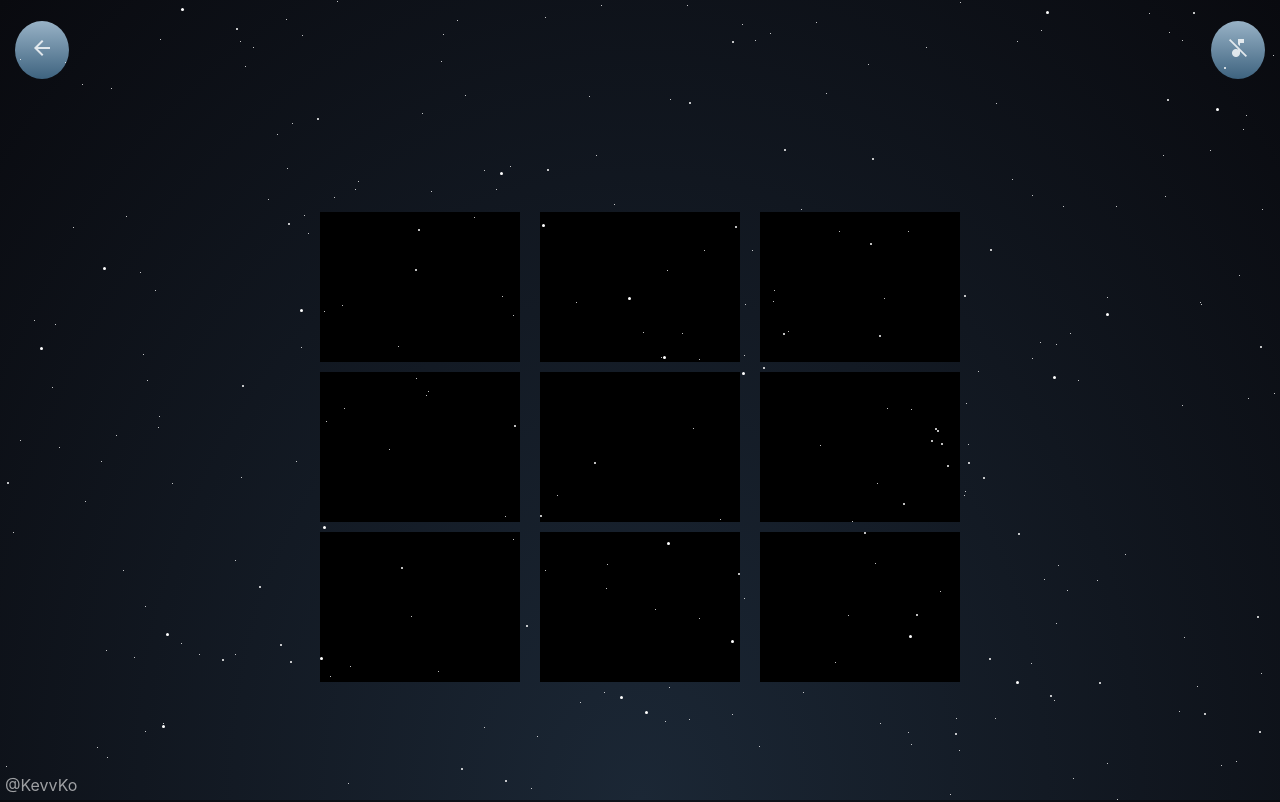
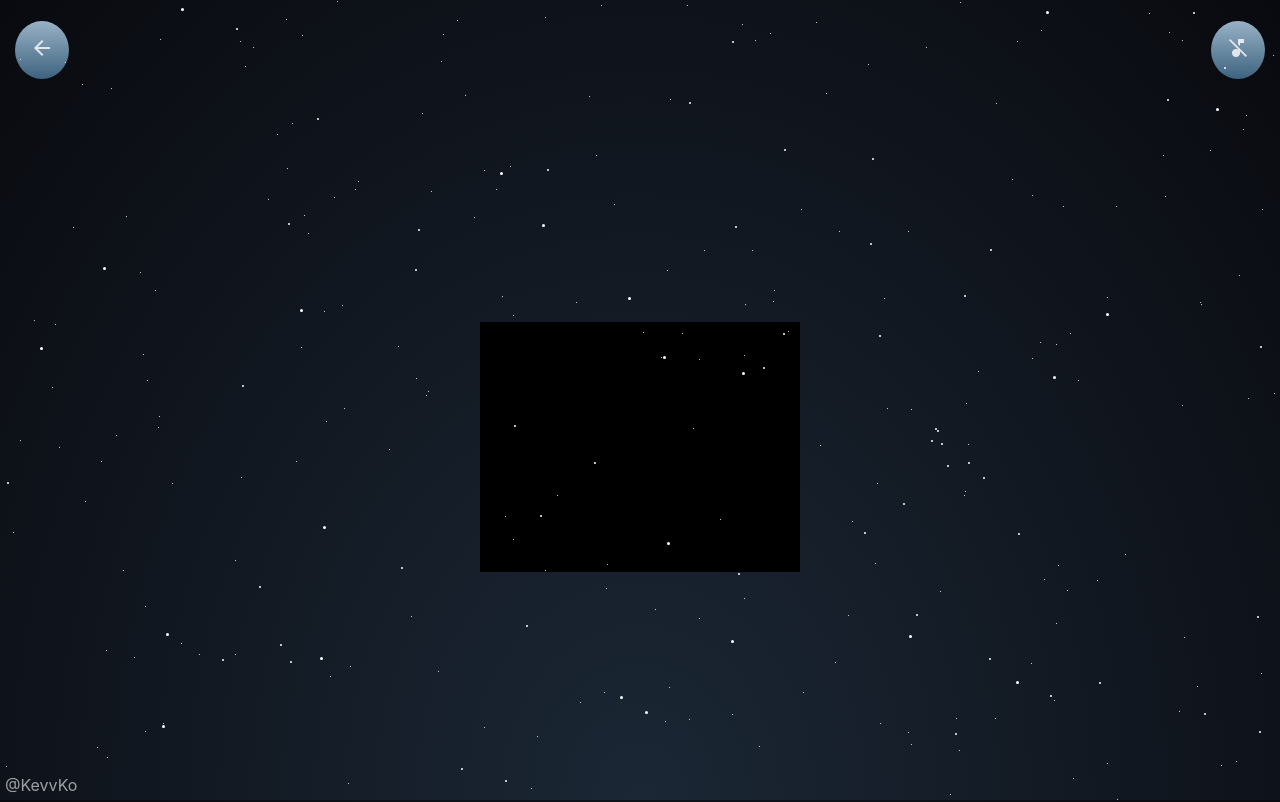
Before and after one commit to KevvKo/jump-and-run-js, a React (Create React App) app: page /levelSelection in a window 1280 px wide. Shown: the top 802 px of the page. Built offline with nearby package versions, Linux system fonts and the light colour scheme.

Commit message:
add first levelPanel for tests

```diff
--- a/src/App.js
+++ b/src/App.js
@@ -1,7 +1,8 @@
-import React, { useEffect, useState } from 'react';
+import React, { useState } from 'react';
 import './App.css';
 import Home from './routes/home'
 import LevelSelection from './routes/levelSelection'
+import Game from './routes/game'
 import Options from './routes/options'
 import Credits from './routes/credits'
 import Guide from './routes/guide'
@@ -88,6 +89,7 @@ function App() {
       <Switch>
         <Route exact path="/" children={<Home />} />
         <Route path="/levelSelection" children={<LevelSelection />} />
+        <Route path="/game" children={<Game />} />
         <Route path="/options" children={<Options />} />
         <Route path="/credits" children={<Credits />} />
         <Route path="/guide" children={<Guide />} />
--- a/src/assets/components/level.css
+++ b/src/assets/components/level.css
@@ -1,12 +1,10 @@
 .level{
-    width: 200px;
-    height: 150px;
+    width: 320px;
+    height: 250px;
     background-color: black;
     margin: 10px;
 }
 
 .level:hover{
     cursor: pointer;
-    width: 198px;
-    height: 148px;
 }
--- a/src/assets/components/level.js
+++ b/src/assets/components/level.js
@@ -1,11 +1,15 @@
 import React from 'react'
+import {Link} from 'react-router-dom'
 
 import './level.css'
 
 export default function Level(props){
+
     return(
-        <div className="level">
-            <img src={props.src} alt={props.alt}></img>
-        </div>
+        <Link to='/game'>
+            <div className="level">
+                <img src={props.src} alt={props.alt}></img>
+            </div>
+        </Link>
     )
 }
--- a/src/routes/levelSelection.css
+++ b/src/routes/levelSelection.css
@@ -2,8 +2,7 @@
     display: flex;
     flex-direction: row;
     flex-wrap: wrap;
-    flex-grow: 3;
+    flex-grow: 1;
     justify-content: center;
     align-items: center;
-    flex-grow: 1;
 }
--- a/src/routes/levelSelection.js
+++ b/src/routes/levelSelection.js
@@ -7,21 +7,9 @@ import Level from '../assets/components/level'
 export default function LevelSelection(props){
     return(
         <div className="levelSelection">
-            <div>
-                <Level></Level>
-                <Level></Level>
-                <Level></Level>
-            </div>
-            <div>
-                <Level></Level>
-                <Level></Level>
-                <Level></Level>
-            </div>
-            <div>
-                <Level></Level>
-                <Level></Level>
-                <Level></Level>
-            </div>
+            <Level></Level>
+            {/* <Level></Level>
+            <Level></Level> */}
         </div>
     )
 }
```
